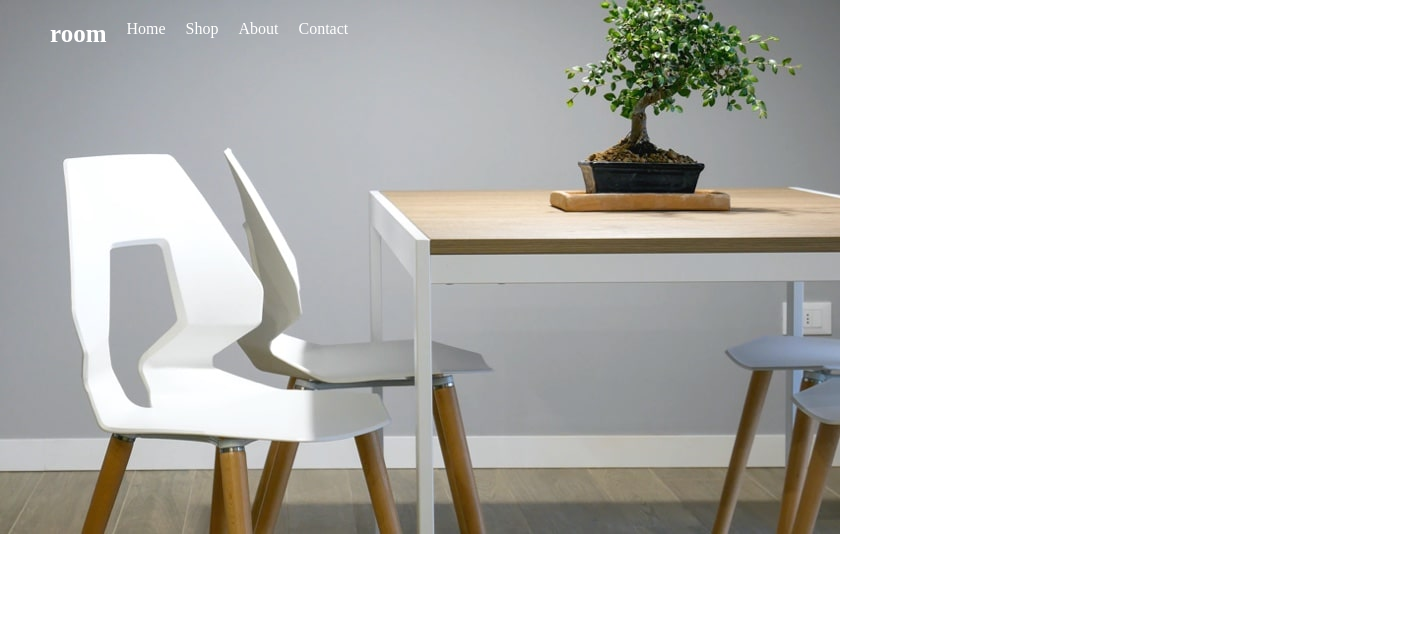
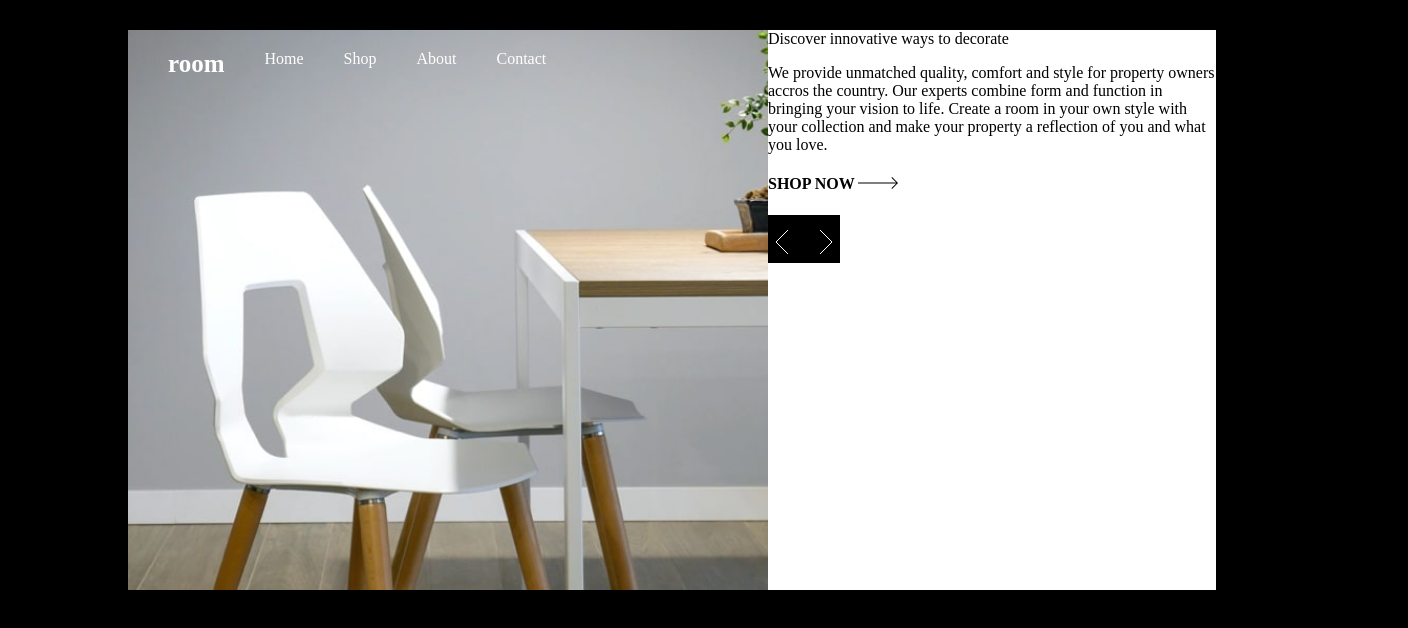
Before and after one commit to yusluv1234/Home-Decoration, a React (Create React App) app: page / in a window 1280 px wide. Shown: the top 628 px of the page, 1408 px wide, since content can reach past the window. Built offline with nearby package versions, Linux system fonts and the light colour scheme.

Commit message:
first grid

```diff
--- a/src/App.css
+++ b/src/App.css
@@ -1,5 +1,7 @@
-* {
+body {
     padding: 0;
     margin: 0;
     box-sizing: border-box;
+    background-color: black;
+    overflow: hidden;
 }
--- /dev/null
+++ b/src/components/carrowsell/Carrowsell.jsx
@@ -0,0 +1,20 @@
+import React from 'react';
+import LeftAngle from '../icons/icon-angle-left.svg';
+import RightAngle from '../icons/icon-angle-right.svg';
+
+import './Carrowsell.scss'
+
+const Carrowsell = () => {
+    return (
+        <div className='carrowsell'>
+            <div className='angles1'>
+            <img src={LeftAngle} alt='angle' />
+            </div>
+            <div className='angles'>
+            <img src={RightAngle} alt='angle' />
+            </div>
+        </div>
+    )
+}
+
+export default Carrowsell;
--- /dev/null
+++ b/src/components/carrowsell/Carrowsell.scss
@@ -0,0 +1,18 @@
+.carrowsell {
+    display: flex;
+    height: 3rem;
+    width: 16%;
+    background-color: black;
+    justify-content: center;
+
+    .angles {
+        padding-top: 15px;
+        margin-left: 30px;
+        cursor: pointer;
+    }
+
+    .angles1 {
+        padding-top: 15px;
+        cursor: pointer;
+    }
+}
--- a/src/components/discover/Discover.jsx
+++ b/src/components/discover/Discover.jsx
@@ -0,0 +1,26 @@
+import React from 'react';
+import Arrow from '../icons/icon-arrow.svg';
+import Carrowsell from '../carrowsell/Carrowsell';
+
+import './Discover.scss';
+
+const Discover = () => {
+    return (
+        <div className='discover'>
+            <div className='discover-header'>
+                Discover innovative ways to decorate
+                <p>We provide unmatched quality, comfort and style for property
+                    owners accros the country. Our experts combine form and function in bringing
+                    your vision to life. Create a room in your own style with your collection
+                    and make your property a reflection of you and what you love.
+                </p>
+                <h4>SHOP NOW <img src={Arrow} alt='arrow' /></h4>
+            </div>
+            <div>
+                <Carrowsell />
+            </div>
+        </div>
+    )
+}
+
+export default Discover;
--- a/src/components/discover/Discover.scss
+++ b/src/components/discover/Discover.scss
@@ -0,0 +1,5 @@
+.discover {
+    background-color: white;
+    height: 70vh;
+    width: 100%;
+}
--- a/src/components/home/HomeComponent.jsx
+++ b/src/components/home/HomeComponent.jsx
@@ -1,4 +1,5 @@
 import React from 'react';
+import Discover from '../discover/Discover';
 
 import './HomeStyles.scss';
 
@@ -22,7 +23,9 @@ const HomeComponent = () => {
                     <a href='/'>Contact</a>
                 </div>
             </div>
-
+            <div className='home-discover'>
+                <Discover />
+            </div>
         </div>
     )
 }
--- a/src/components/home/HomeStyles.scss
+++ b/src/components/home/HomeStyles.scss
@@ -1,18 +1,23 @@
 .home-component {
+    margin: 30px 10% 0 10%;
+    display: grid;
+    grid-template-columns: 1fr 1fr;
     height: 70vh;
+    width: 100%;
     background-image: url('../icons/images/desktop-image-hero-1.jpg');
     // background-position: center;
+    background-size: contain;
     background-repeat: no-repeat;
 }
 
 .navbar {
+    width: 80%;
     display: flex;
     padding-top: 20px;
-    margin-left: 30px;
 
     a{
         text-decoration: none;
-        margin-left: 20px;
+        margin-left: 40px;
         color: white;
     }
 
@@ -21,3 +26,7 @@
         font-weight: 900;
     }
 }
+
+.home-discover {
+    width: 70%;
+}
--- a/src/components/homePage/HomePage.jsx
+++ b/src/components/homePage/HomePage.jsx
@@ -1,5 +1,6 @@
 import React from 'react';
 import HomeComponent from '../home/HomeComponent';
+// import Discover from '../discover/Discover';
 
 import './HomePage.scss';
 
@@ -7,6 +8,7 @@ const HomePage = () => {
     return (
         <div className='homepage'>
             <HomeComponent />
+            {/* <Discover /> */}
         </div>
     )
 }
--- a/src/components/homePage/HomePage.scss
+++ b/src/components/homePage/HomePage.scss
@@ -0,0 +1,3 @@
+.homepage-home {
+    display: flex;
+}
```
Also changed, not shown: 1 other file (tests, documents, lock files or other folders).
